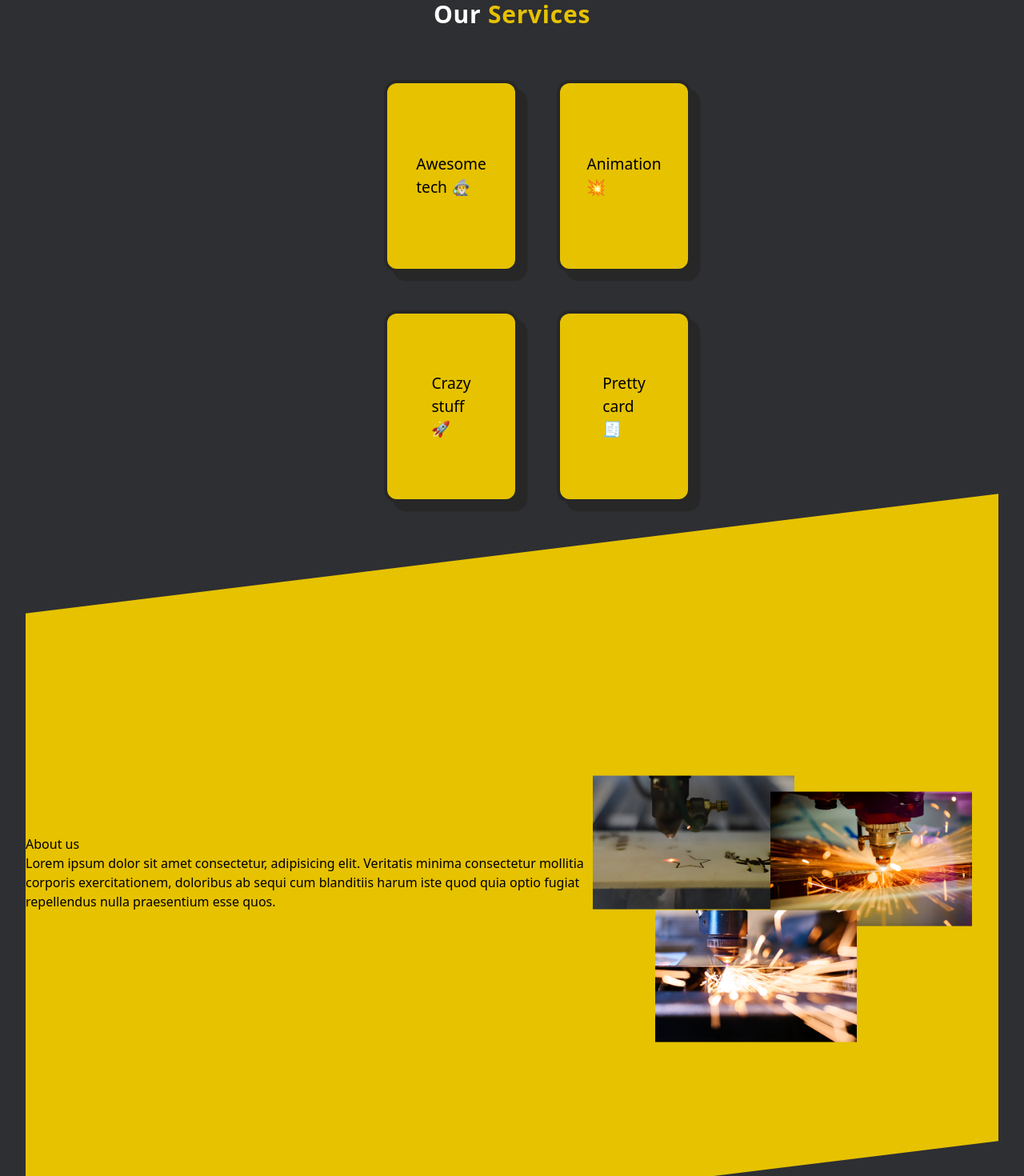
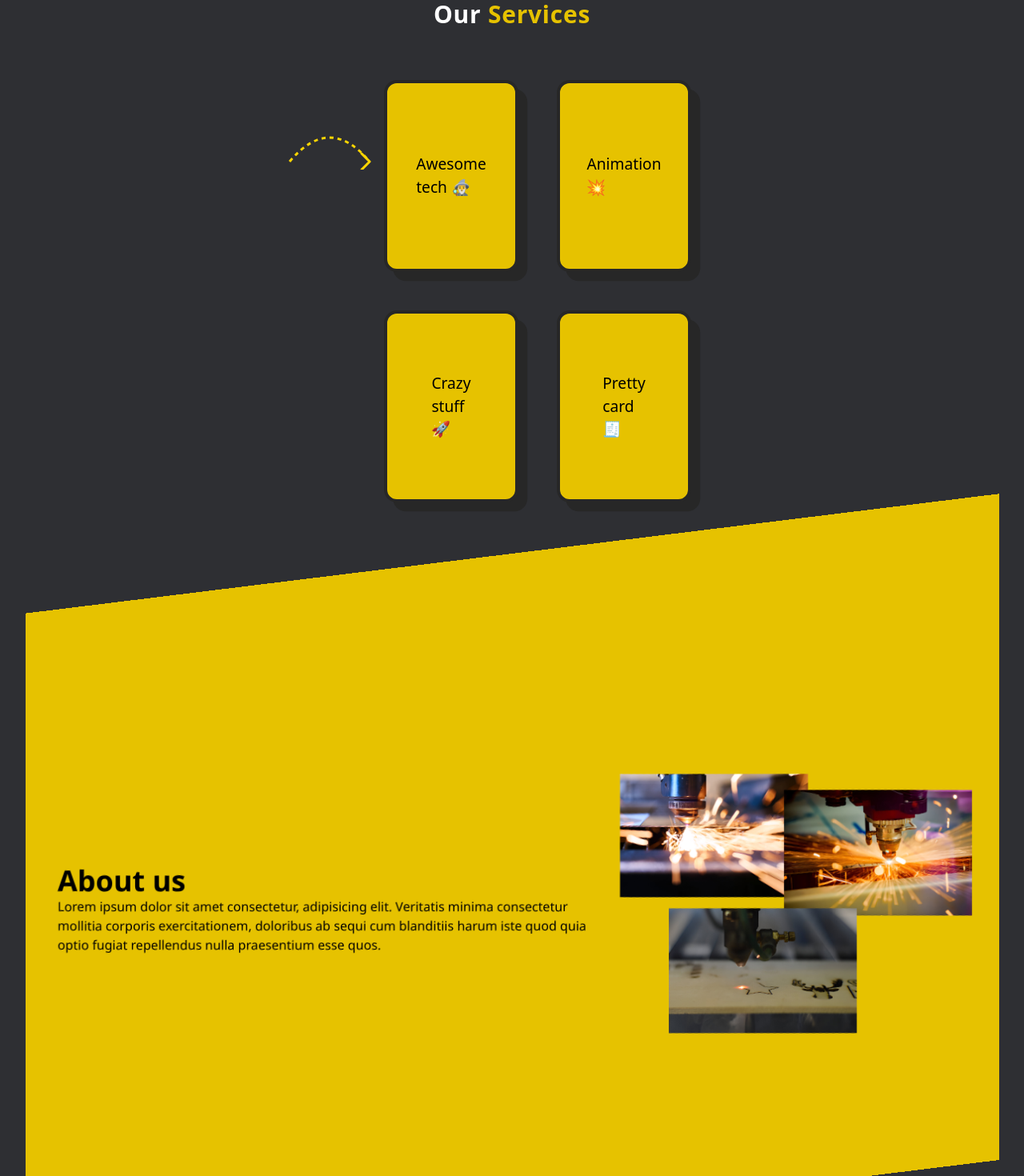
Before and after one commit to gaqlaxy/Engraving, a React (Vite) app: page / in a window 1280 px wide. Shown: the part 840-2310 px from the top of the page at 80% size. Built offline with nearby package versions, Linux system fonts and the light colour scheme.

Commit message:
Started Implementing SVG Arrow

```diff
--- a/src/Pages/About.jsx
+++ b/src/Pages/About.jsx
@@ -4,8 +4,8 @@ export default function About() {
   return (
     <>
       <div className="aboutus flex justify-between relative ">
-        <div className="aboutus-content">
-          <h1>About us</h1>
+        <div className="aboutus-content p-10">
+          <h1 className="text-4xl font-bold ">About us</h1>
           <p className="">
             Lorem ipsum dolor sit amet consectetur, adipisicing elit. Veritatis
             minima consectetur mollitia corporis exercitationem, doloribus ab
@@ -17,12 +17,12 @@ export default function About() {
           <img
             src="heroimg2.jpg"
             alt=""
-            className="w-1/2 absolute top-[10.5rem] right-[11rem] z-10"
+            className="w-1/2  abs top-[-2rem] left-0 z-10"
           />
           <img
             src="heroimg3.jpg"
             alt=""
-            className="w-1/2 absolue top-1 right-2 z-10"
+            className="w-1/2 absolute top-[10.5rem] right-[11rem] z-10"
           />
           <img
             src="heroimg1.jpg"
--- a/src/Pages/Services.jsx
+++ b/src/Pages/Services.jsx
@@ -41,7 +41,7 @@ const ServicesSection = () => {
         <h1 className="text-3xl font-extrabold tracking-wide text-white text-center mt-10">
           Our <span className="text-[#e6c200]">Services</span>
         </h1>
-        <div className="services-section">
+        <div className="services-section relative">
           {cardData.map((card, index) => (
             <div
               key={index}
@@ -53,6 +53,33 @@ const ServicesSection = () => {
               <p>{card.text}</p>
             </div>
           ))}
+
+          <div className="arrow-animation">
+            <svg
+              width="120"
+              height="80"
+              viewBox="0 0 120 80"
+              fill="none"
+              xmlns="http://www.w3.org/2000/svg"
+            >
+              <path
+                d="M10 70 Q60 10, 110 70"
+                stroke="#FFD700"
+                strokeWidth="3"
+                fill="none"
+                strokeDasharray="5"
+              />
+
+              <path
+                d="M100 60 L110 70 L100 80"
+                fill="none"
+                stroke="#FFD700"
+                strokeWidth="3"
+                strokeLinecap="round"
+                strokeLinejoin="round"
+              />
+            </svg>
+          </div>
         </div>
       </section>
     </>
--- a/src/index.css
+++ b/src/index.css
@@ -58,6 +58,30 @@
     grid-template-columns: repeat(6, 1fr);
     grid-gap: 3rem;
     margin: 4rem 30rem;
+    position: relative;
+  }
+  .arrow-animation {
+    position: absolute;
+    top: 2rem; /* Adjust based on card positioning */
+    left: -8rem; /* Adjust near the highlighted card */
+    animation: arrow-pulse 1.5s infinite ease-in-out;
+  }
+
+  @keyframes arrow-pulse {
+    0%,
+    100% {
+      transform: scale(1);
+      opacity: 1;
+    }
+    50% {
+      transform: scale(1.1);
+      opacity: 0.8;
+    }
+  }
+
+  .highlight-card {
+    position: relative;
+    /* Add additional styles for the highlighted card if needed */
   }
 
   .card {
@@ -117,15 +141,22 @@
     -webkit-transform: skewY(7deg);
     transform: skewY(7deg);
   }
+
+  .aboutus-img {
+    position: relative; /* Ensures child images are positioned correctly */
+  }
+
   .aboutus-img img {
+    /* position: absolute; Ensure absolute positioning */
     transition: transform 0.3s ease, box-shadow 0.3s ease, z-index 0.3s ease;
-    border: 1px solid transparent; /* Initial border */
+    border: 1px solid transparent; /* Default border */
+    width: 50%; /* Maintain consistency */
   }
 
   .aboutus-img img:hover {
-    transform: scale(1.2); /* Scale up the image on hover */
-    box-shadow: 0 10px 20px rgba(0, 0, 0, 0.3); /* Add shadow for emphasis */
-    border-color: #e6c200; /* Highlight border color */
-    z-index: 20; /* Ensure the image appears above others */
+    transform: scale(1.2); /* Scale up on hover */
+    box-shadow: 0 10px 20px rgba(0, 0, 0, 0.3); /* Add shadow */
+    border-color: #e6c200; /* Highlight border */
+    z-index: 30; /* Bring to front */
   }
 }
```
